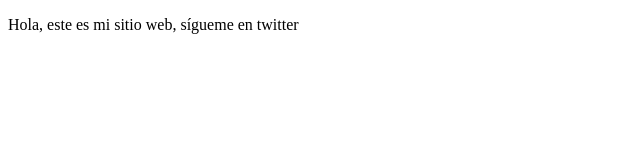
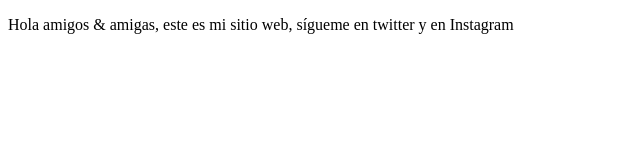
Before and after one commit to chain2711/proyectoDemoCursoPrework, a plain HTML site: page index.html in a window 1280 px wide. Shown: the whole page, without its empty margins (0-640 px from the left). Drawn offline with Linux system fonts and the light colour scheme.

Commit message:
cambios de texto sitio

```diff
--- a/index.html
+++ b/index.html
@@ -7,6 +7,6 @@
     <title>Hola mundo</title>
 </head>
 <body>
-    <p>Hola, este es mi sitio web, sígueme en twitter</p>
+    <p>Hola amigos & amigas, este es mi sitio web, sígueme en twitter y en Instagram</p>
 </body>
 </html>
```
